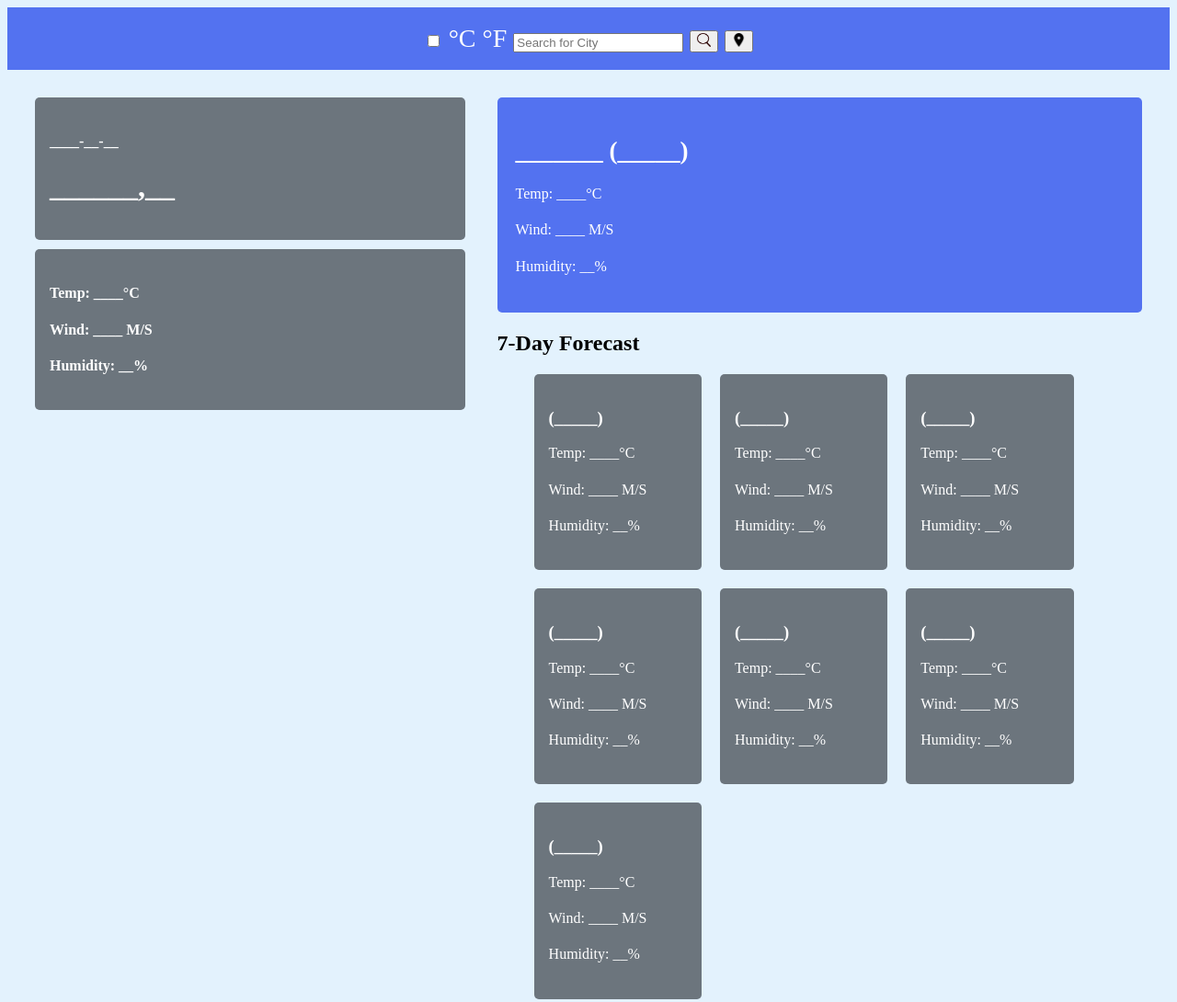
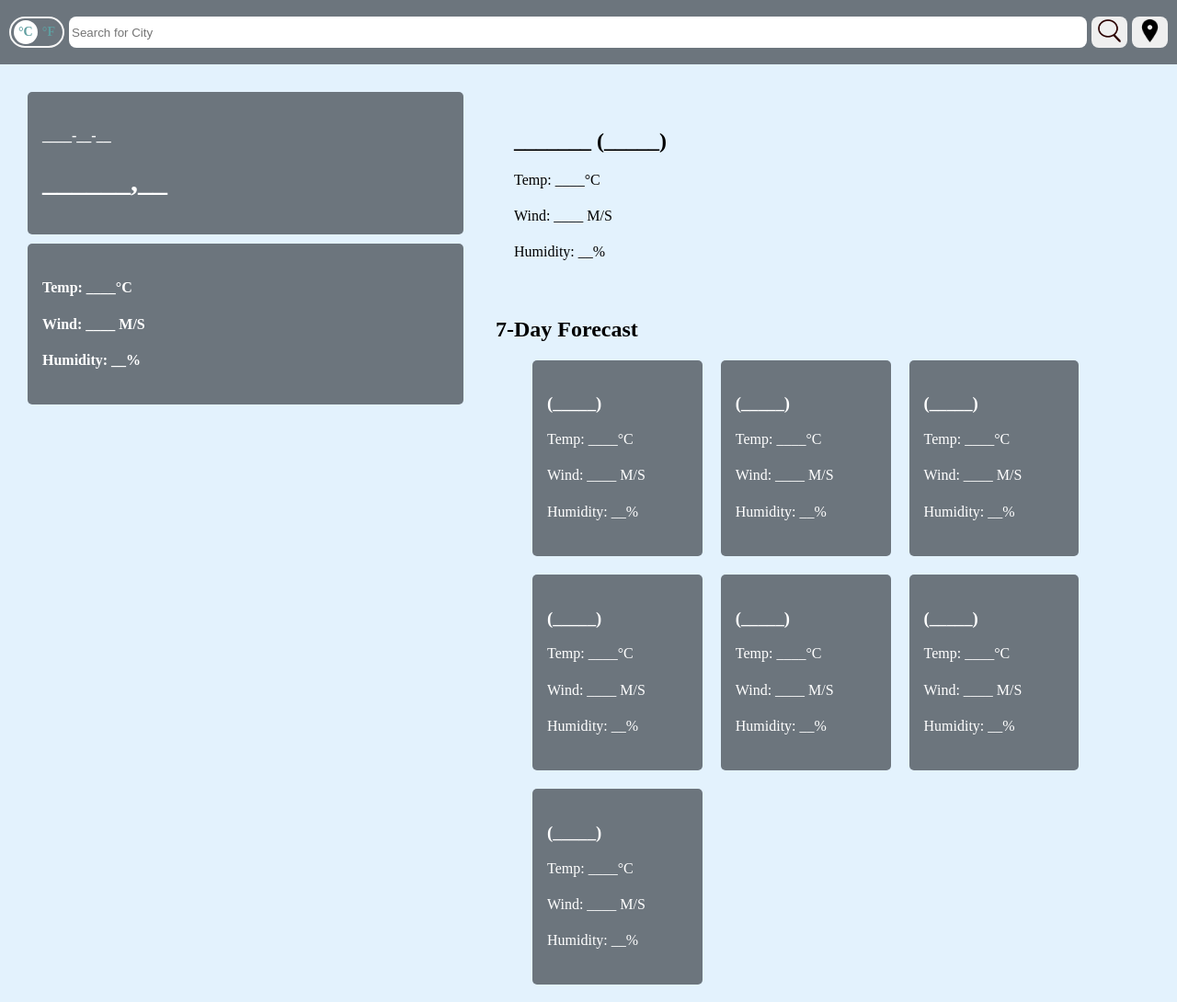
Before and after one commit to mcjimih/UMGC_Capstone, a website: page index.html in a window 1280 px wide. Shown: the whole page at 92% size. Drawn offline with Linux system fonts and the light colour scheme.

Commit message:
Update style.css
Added styling for toggle and made header styling better

```diff
--- a/style.css
+++ b/style.css
@@ -6,18 +6,40 @@
 	font-family: 'Open Sans', sans-serif;
 }
 body {
+    margin: 0;
+    padding: 0;
 	background: #E3F2FD;
 }
 .header {
+    background: #6C757D;
 	color: #fff;
-	padding: 18px 0;
+    display: flex;
+    font-size: 1.75rem;
+    justify-content: center;
 	text-align: center;
-	font-size: 1.75rem;
-	background: #5372F0;
+    padding: 18px 0;
+}
+.city-input {
+    border: 1px solid transparent;
+    border-radius: 8px;
+    flex-grow: 1;
+    margin-right: 5px;
+    margin-left: 5px;
+}
+.search-btn {
+    margin-right: 5px;
+}
+.location-btn {
+    margin-right: 10px;
+}
+.search-btn,
+.location-btn {
+    border: 1px solid transparent;
+    border-radius: 8px;
 }
 .header img {
-    width: 15px;
-    height: 15px;
+    width: 25px;
+    height: 25px;
 }
 .left-column{
     width: 40%;
@@ -64,23 +86,6 @@ body {
 	border-radius: 4px;
 	border: 1px solid #ccc;
 }
-.weather-input .separator {
-	height: 1px;
-	width: 100%;
-	margin: 25px 0;
-	background: #bbb;
-	display: flex;
-	align-items: center;
-	justify-content: center;
-}
-.weather-input .separator::before {
-	content: "or";
-	color: #6C757D;
-	font-size: 1.18rem;
-	padding: 0 15px;
-	margin-top: -4px;
-	background: #E3F2FD;
-}
 .weather-input button {
 	width: 100%;
 	padding: 10px 0;
@@ -98,32 +103,10 @@ body {
 .weather-data {
 	width: 60%;
 }
-.current-weather {
-	color: #fff;
-	display: flex;
-	border-radius: 5px;
-	padding: 20px 70px 20px 20px;
-	background: #5372F0;
-	justify-content: space-between;
-}
-.current-weather h2 {
-	font-size: 1.7rem;
-}
 .weather-data h4 {
 	margin-top: 12px;
 	font-size: 1rem;
 	font-weight: 500;
-}
-.current-weather .icon {
-	text-align: center;
-}
-.current-weather .icon img {
-	max-width: 120px;
-	margin-top: -15px;
-}
-.current-weather .icon h4 {
-	margin-top: -10px;
-	text-transform: capitalize;
 }
 .days-forecast h2 {
 	font-size: 1.5rem;
@@ -145,6 +128,78 @@ body {
 	max-width: 70px;
 	margin: 5px 0 -12px 0;
 }
+/* Toggle style provided by Andrew Wesley/Edited by Matthew Hendrix*/
+.switch {
+  position: relative;
+  display: inline-block;
+  width: 60px;
+  height: 34px;
+  margin-left: 10px;
+}
+
+.switch input {
+  display: none;
+}
+
+/* Updated .slider styles */
+.slider {
+  position: absolute;
+  cursor: pointer;
+  top: 0;
+  left: 0;
+  right: 0;
+  bottom: 0;
+  transition: 0.4s;
+  border: 2px solid whitesmoke;
+  border-radius: 17px; /* Half of the height to make it circular */
+}
+
+.slider:before {
+  position: absolute;
+    content: "";
+    height: 26px;
+    width: 26px;
+    left: 3px;
+    bottom: 4px;
+    top: 2px;
+    background-color: white;
+    border-radius: 50%;
+    -webkit-transition: .4s;
+    transition: .4s;
+}
+
+input:checked + .slider {
+  /*Blank on purpose*/
+}
+
+input:focus + .slider {
+  box-shadow: 0 0 1px #2196F3;
+}
+
+input:checked + .slider:before {
+  transform: translateX(26px);
+}
+
+/* Add styles for labels */
+.label-c, .label-f {
+  position: absolute;
+  top: 50%;
+  transform: translateY(-50%);
+  color: cadetblue; /* Set text color */
+  font-size: 14px; /* Adjust font size as needed */
+  font-weight: bold; /* Optionally set font weight */
+  padding: 0 5px; /* Add padding to labels */
+}
+
+/* Position labels on each side */
+.label-c {
+  left: 5px; /* Adjust the left position as needed */
+}
+
+.label-f {
+  right: 5px; /* Adjust the right position as needed */
+}
+
 
 @media (max-width: 1400px) {
 	.weather-data .current-weather {
```
